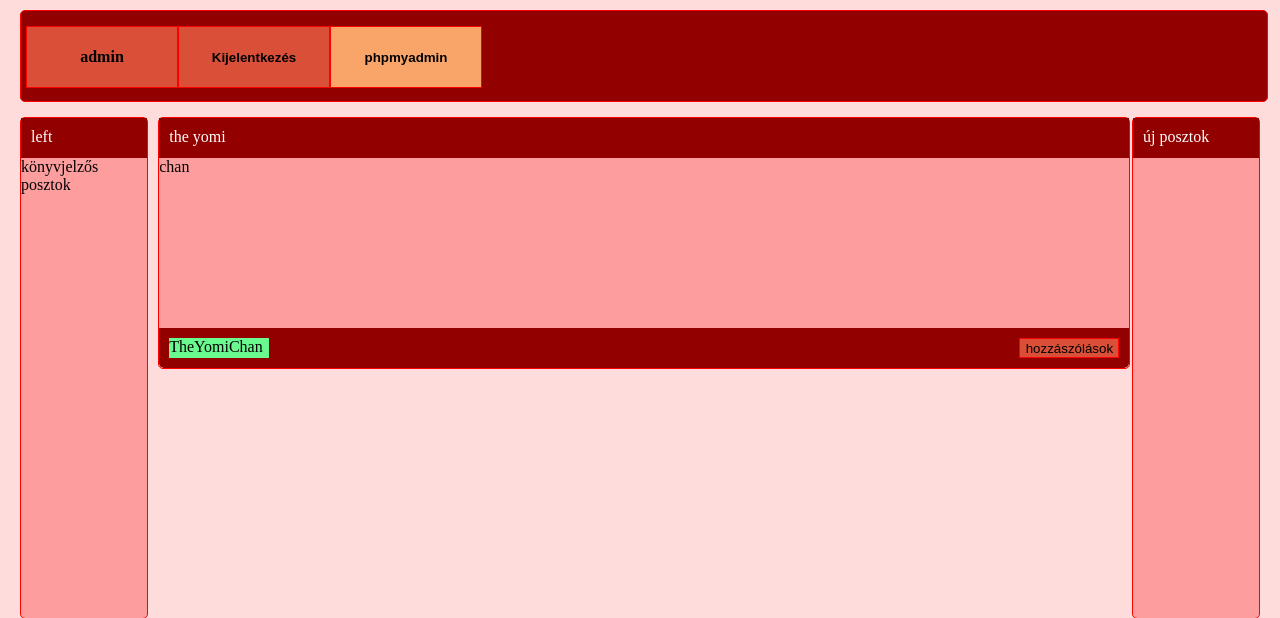
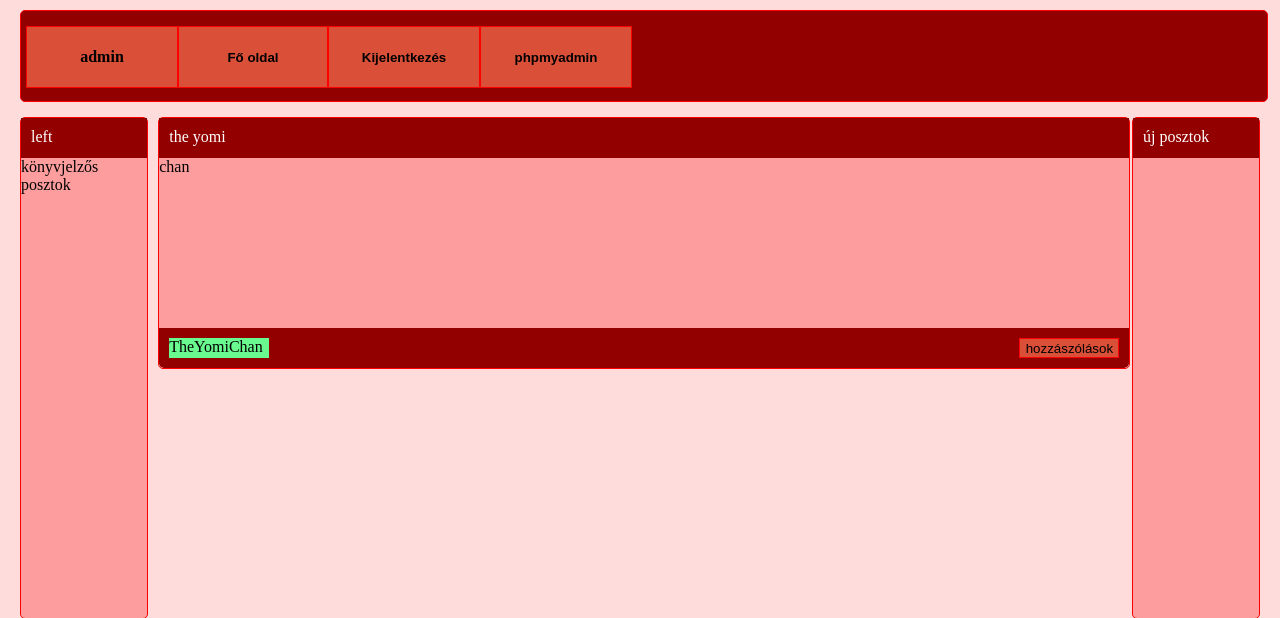
Before and after one commit to njszki-2016-14sz/szegedi-hideout, a PHP site: page /post.php?postid=9 in a window 1280 px wide. Shown: the top 618 px of the page. Run offline with PHP 8.4, Linux system fonts and the light colour scheme; a user stored in the database is signed in; data comes from the database, SQL or seed files in the repository.

Commit message:
added main page button

```diff
--- a/base.css
+++ b/base.css
@@ -23,6 +23,23 @@ body
 	border-color:red;
 	border-style:solid;
 	vertical-align:top;
+}
+#mainpage
+{
+
+	float: left;
+	width: 150px;
+	height: 60px;
+}
+#mainpage input
+{
+	border: 1px solid red;
+	text-decoration: none;
+	color: black;
+	font-weight: bold;
+	width:150px;
+	height:62px;
+	background-color:#da4f38;
 }
 #login
 {
@@ -51,7 +68,7 @@ body
 #logoutform
 {
 	float:left;
-	width: 80px;
+	width: 150px;
 }
 #loginform
 {
@@ -209,7 +226,7 @@ body
 .feedcommentcontent
 {
 	height:150px;
-	background-color:#f5f1d7;
+	background-color:#fd9d9d;
 
 }
 .newcomment
--- a/post.php
+++ b/post.php
@@ -13,6 +13,10 @@ if(!isset($_SESSION['username']))
 {
 	header('Location: /index.php');
 }
+if($_SERVER["REQUEST_METHOD"]=="POST"&&isset($_POST['reset']))
+	{
+		header('Location: /feed.php');
+	}
 if($_SERVER["REQUEST_METHOD"]=="POST"&&isset($_POST['phpmyadminquit']))
 	{
 		header('Location: /post.php');
@@ -32,9 +36,15 @@ if($_SERVER["REQUEST_METHOD"]=="POST"&&isset($_POST['phpmyadmin']))
 	</head>
 	<body>
 	<div id="header">
+
 	<div id="userbox">
 	<p id="username"><?=$_SESSION['username'];?></p>
 	</div>
+		<div id="mainpage">
+		<form method="post">
+		<input type="submit" value="Fő oldal" name="reset">
+		</form>
+		</div>
 
 		<div class="logout">
 
@@ -50,23 +60,23 @@ if($_SERVER["REQUEST_METHOD"]=="POST"&&isset($_POST['phpmyadmin']))
 				if(isset($_POST['phpmyadmin']))
 				{
 				?>
-				<div style="background-color:#f9a56a;width: 300px;height: 60;float:left;border: 1px red solid;">
+				<div style="background-color:#da4f38;width: 300px;height: 60;float:left;border: 1px red solid;">
 				<?php
 				}else
 				{
 				?>
-				<div style="background-color:#f9a56a;width: 150px;height: 60;float:left;border: 1px red solid;">
+				<div style="background-color:#da4f38;width: 150px;height: 60;float:left;border: 1px red solid;">
 				<?php
 				}
 				?>
 				<form method="post" action="" style="width:100%; float:left;">
 
-				<input type="submit" name="phpmyadmin" value="phpmyadmin" style="background-color:#f9a56a;width: 150px;height: 60;float:left;    font-weight: bold;">
+				<input type="submit" name="phpmyadmin" value="phpmyadmin" style="background-color:#da4f38;width: 150px;height: 60;float:left;    font-weight: bold;">
 				<?php
 				if(isset($_POST['phpmyadmin']))
 				{
 				?>
-				<input type="submit" name="phpmyadminquit" value="phpmyadminquit" style="background-color:#f9a56a;width: 150px;height: 60;float:left;border-left:1px;border-style:solid;border-color:red;     font-weight: bold;">
+				<input type="submit" name="phpmyadminquit" value="phpmyadminquit" style="background-color:#da4f38;width: 150px;height: 60;float:left;border-left:1px;border-style:solid;border-color:red;     font-weight: bold;">
 				<?php
 				}
 				?>
@@ -76,6 +86,7 @@ if($_SERVER["REQUEST_METHOD"]=="POST"&&isset($_POST['phpmyadmin']))
 			}
 			?>
 	</div>
+
 	</div>
 	<?php
 
```
Also changed, not shown: feed.php (+6 -3 lines), register.php (+72 -0 lines).
